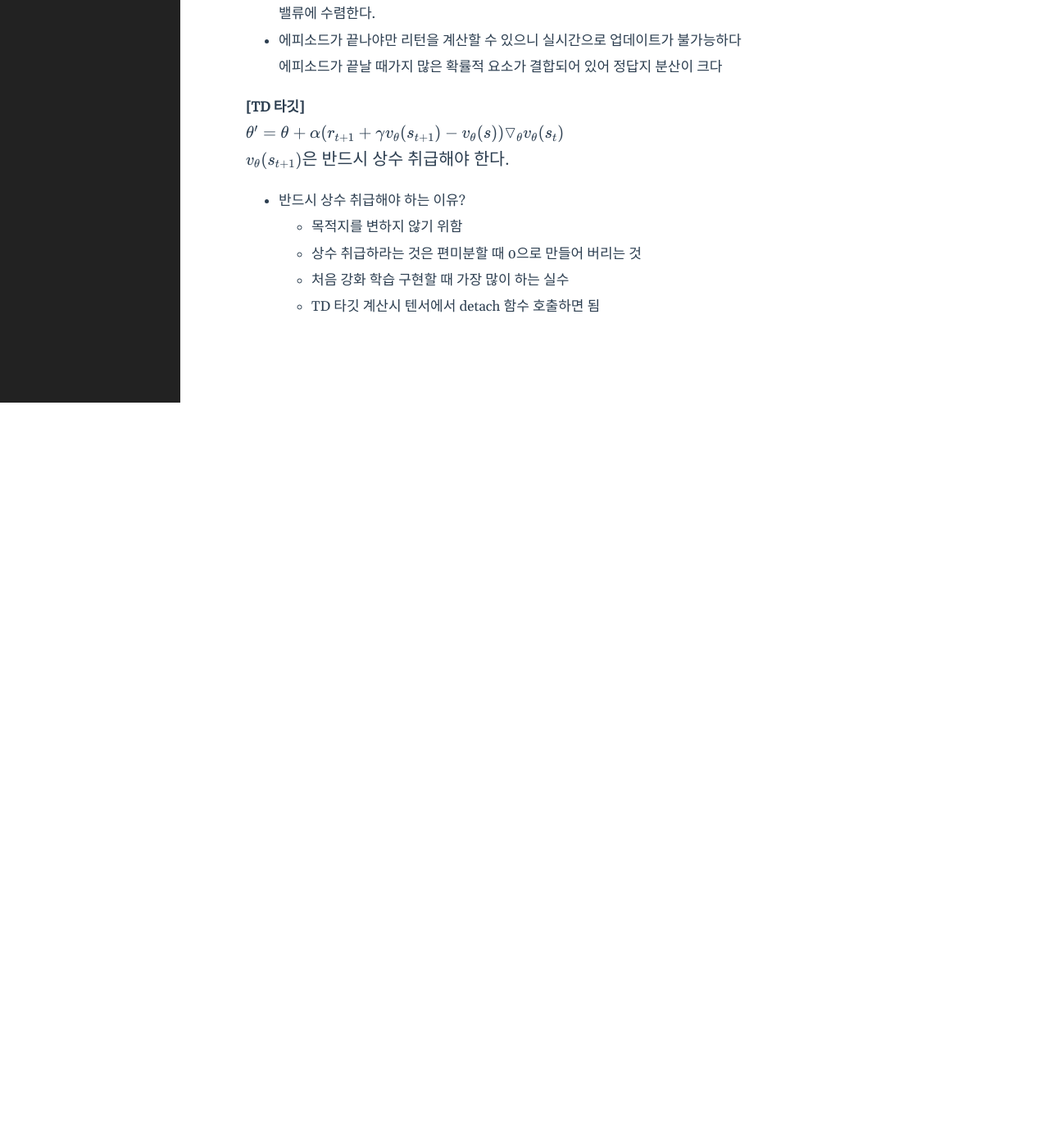
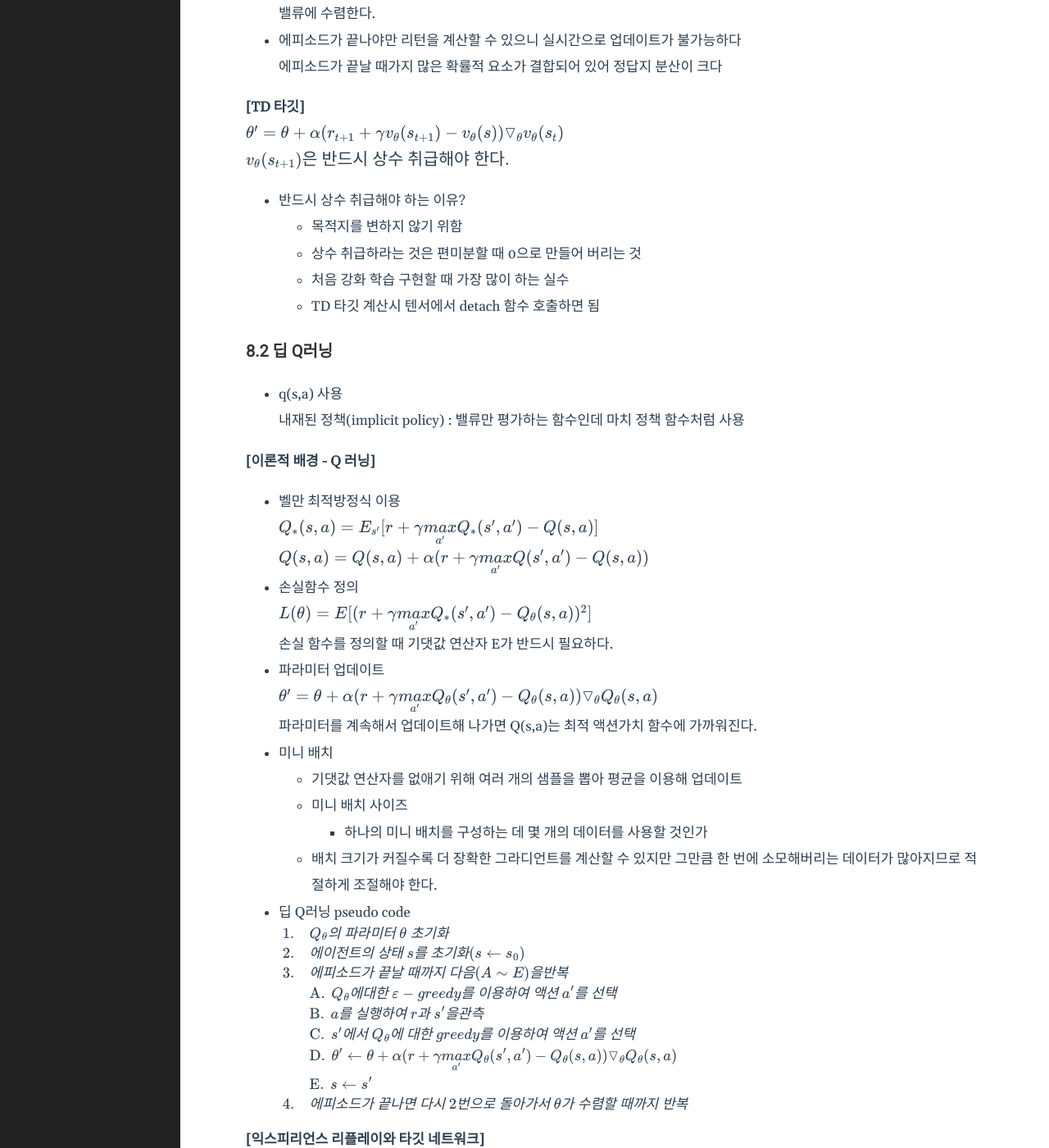
Before and after one commit to jdj2261/jdj2261.github.io, a Jekyll site: the page built from _posts/2021-10-10-RL-from-basics.md, in a window 1280 px wide and 1400 px high, scrolled down 1598 px. Shown: the whole window at 82% size. Built offline with Jekyll 4.4.1, drawn with Linux system fonts in a browser that asks for light colours; formulas are drawn with MathJax 3; comment, search, counter and statistics services are not loaded; before the commit the page ends 2089 px from its top, so only the background shows below that; some of the changed text lies outside the part shown.

Commit message:
Site updated: 2021-10-11 15:30

```diff
--- a/_includes/head.html
+++ b/_includes/head.html
@@ -14,5 +14,9 @@
 	<script defer src="https://cdn.jsdelivr.net/npm/katex@0.12.0/dist/katex.min.js" integrity="sha384-g7c+Jr9ZivxKLnZTDUhnkOnsh30B4H0rpLUpJ4jAIKs4fnJI+sEnkvrMWph2EDg4" crossorigin="anonymous"></script>
 	<!-- To automatically render math in text elements, include the auto-render extension: -->
 	<script defer src="https://cdn.jsdelivr.net/npm/katex@0.12.0/dist/contrib/auto-render.min.js" integrity="sha384-mll67QQFJfxn0IYznZYonOWZ644AWYC+Pt2cHqMaRhXVrursRwvLnLaebdGIlYNa" crossorigin="anonymous" onload="renderMathInElement(document.body);"></script>
+	<script type="text/x-mathjax-config">
+		MathJax.Hub.Config({tex2jax: {inlineMath: [['$','$'], ['\\(','\\)']]}});
+	</script>
+	<script type="text/javascript" src="http://cdn.mathjax.org/math..."></script>
 
 </head>
--- a/_layouts/default.html
+++ b/_layouts/default.html
@@ -1,3 +1,27 @@
 {%- include default.html -%}
 
 {% include analytics.html %}
+
+<script type="text/x-mathjax-config">
+    MathJax.Hub.Config({
+        TeX: {
+          equationNumbers: {
+            autoNumber: "AMS"
+          }
+        },
+        tex2jax: {
+        inlineMath: [ ['$', '$'] ],
+        displayMath: [ ['$$', '$$'] ],
+        processEscapes: true,
+      }
+    });
+    MathJax.Hub.Register.MessageHook("Math Processing Error",function (message) {
+          alert("Math Processing Error: "+message[1]);
+        });
+    MathJax.Hub.Register.MessageHook("TeX Jax - parse error",function (message) {
+          alert("Math Processing Error: "+message[1]);
+        });
+    </script>
+    <script type="text/javascript" async
+            src="https://cdn.mathjax.org/mathjax/latest/MathJax.js?config=TeX-MML-AM_CHTML">
+    </script>
--- a/_layouts/post.html
+++ b/_layouts/post.html
@@ -2,9 +2,7 @@
 layout: default
 ---
 {% include post.html %}
-
 {% include analytics.html %}
-
 
 <script src="https://utteranc.es/client.js"
     repo="jdj2261/blog-comments-repo"
--- a/_posts/2021-10-10-RL-from-basics.md
+++ b/_posts/2021-10-10-RL-from-basics.md
@@ -101,3 +102,71 @@ $$
   - 상수 취급하라는 것은 편미분할 때 0으로 만들어 버리는 것
   - 처음 강화 학습 구현할 때 가장 많이 하는 실수
   - TD 타깃 계산시 텐서에서 detach 함수 호출하면 됨
+
+### 8.2 딥 Q러닝
+
+- q(s,a) 사용
+
+  내재된 정책(implicit policy) : 밸류만 평가하는 함수인데 마치 정책 함수처럼 사용
+
+**[이론적 배경 - Q 러닝]**
+
+- 벨만 최적방정식 이용<br>
+  $$
+  Q_{*}(s,a) = E_{s_{}'}[r+\gamma\underset{a'}{max}Q_{*}(s',a')-Q(s,a)]\\
+  Q(s,a) = Q(s,a) + \alpha(r+\gamma\underset{a'}{max}Q(s',a')-Q(s,a))
+  $$
+
+- 손실함수 정의<br>
+  $$
+  L(\theta) = E[(r+\gamma\underset{a'}{max}Q_{*}(s',a')-Q_{\theta}(s,a))^{2}]
+  $$
+  <br>손실 함수를 정의할 때 기댓값 연산자 E가 반드시 필요하다.
+
+- 파라미터 업데이트<br>
+  $$
+  \theta_{}'= \theta+\alpha(r+\gamma\underset{a'}{max}Q_{\theta}(s',a')-Q_{\theta}(s,a))\triangledown_{\theta}Q_{\theta}(s,a)
+  $$
+  <br>파라미터를 계속해서 업데이트해 나가면 Q(s,a)는 최적 액션가치 함수에 가까워진다.
+
+- 미니 배치
+
+  - 기댓값 연산자를 없애기 위해 여러 개의 샘플을 뽑아 평균을 이용해 업데이트
+  - 미니 배치 사이즈
+    - 하나의 미니 배치를 구성하는 데 몇 개의 데이터를 사용할 것인가
+  - 배치 크기가 커질수록 더 장확한 그라디언트를 계산할 수 있지만 그만큼 한 번에 소모해버리는 데이터가 많아지므로 적절하게 조절해야 한다.
+
+- 딥 Q러닝 pseudo code<br>
+  $$
+  \begin{align*}
+  \text{1.}&\quad Q_{\theta}의\ 파라미터\ \theta\ 초기화 \\
+  \text{2.}&\quad 에이전트의\ 상태\ s를\ 초기화(s\leftarrow s_{0})\\
+  \text{3.}&\quad 에피소드가\ 끝날\ 때까지\ 다음(A\sim E)을 반복\\
+  &\quad \text{A}.\ Q_{\theta}에 대한\ \varepsilon - greedy를\ 이용하여\ 액션\ a'를\ 선택\\
+  &\quad \text{B}.\ a를\ 실행하여\ r과\ s'을 관측\\
+  &\quad \text{C}.\ s'에서\ Q_{\theta}에\ 대한\ greedy를\ 이용하여\ 액션\ a'를\ 선택\\
+  &\quad \text{D}.\ \theta_{}' \leftarrow  \theta+\alpha(r+\gamma\underset{a'}{max}Q_{\theta}(s',a')-Q_{\theta}(s,a))\triangledown_{\theta}Q_{\theta}(s,a)\\
+  &\quad \text{E}.\ s\leftarrow s' \\
+  \text{4.}&\quad 에피소드가\ 끝나면\ 다시\ 2번으로\ 돌아가서\ \theta가\ 수렴할\ 때까지\ 반복
+  \end{align*}
+  $$
+
+**[익스피리언스 리플레이와 타깃 네트워크]**
+
+- DQN (Deep Q-Network)
+
+  - Experience Replay
+    - 겪었던 경험 재사용
+    - replay buffer 개념 도입
+      - 버퍼에 가장 최근 데이터 n개를 저장해 놓자
+    - 각각의 데이터 사이 상관성이 작아 더 효율적으로 학습 가능
+    - 단, off-policy 알고리즘에만 사용가능 (행동 정책과 타깃 정책이 서로 다른 정책)
+  - Target Network
+    - $r+\gamma\underset{a'}{max}Q_{\theta}(s',a')$ 정답으로 사용되기 때문에 정답이 $\theta$에 의존
+    - 정답지가 자주 변하는 것은 학습의 안정성을 매우 떨어뜨림
+    - 정답을 계산하기 위한 타깃 네트워크, 학습을 받고 있는 Q 네트워크 2개 준비
+    - 타깃 네트워크 고정해놓고 정답지를 계산
+
+- DQN 구현
+
+  <a href='https://github.com/jdj2261/RL-study/blob/master/RLfrombasics/ch8_DQN.py' target='_blank'>Github</a>
```
Also changed, not shown: other parts of _posts/2021-10-10-RL-from-basics.md (+1 -0 lines).
